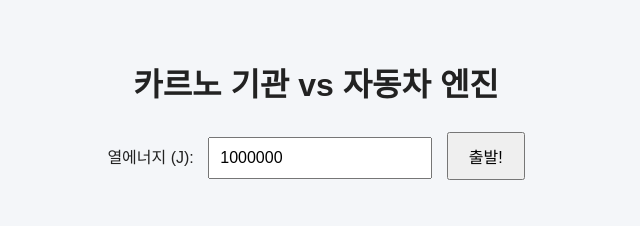
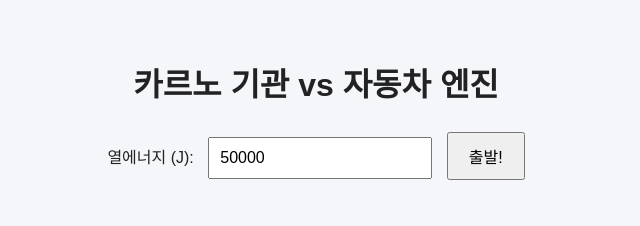
Before and after one commit to HelloImGamseo/gwahakprojectdongali, a plain HTML site: page index.html in a window 1280 px wide. Shown: the top 226 px of the page, 324-964 px from the left. Drawn offline with nearby package versions, Linux system fonts and the light colour scheme.

Commit message:
Update index.html

```diff
--- a/index.html
+++ b/index.html
@@ -10,7 +10,7 @@
   <div class="container">
     <h1>카르노 기관 vs 자동차 엔진</h1>
     <label for="heatInput">열에너지 (J):</label>
-    <input type="number" id="heatInput" value="1000000">
+    <input type="number" id="heatInput" value="50000">
     <button onclick="runSimulation()">출발!</button>
 
     <div class="simulation">
```
